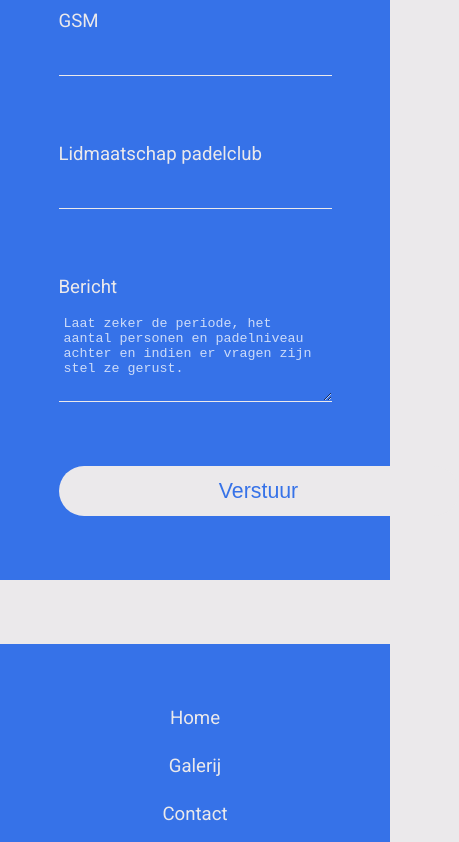
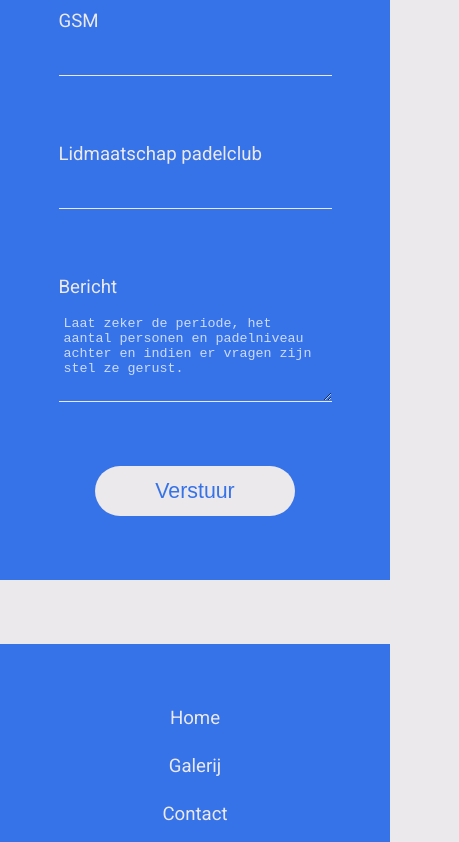
Before and after one commit to Sam-Hoeterickx/PlayPadelPortugal, a plain HTML site: page contact.html in a window 390 px wide. Shown: the part 823-1665 px from the top of the page, 459 px wide, since content can reach past the window. Drawn offline with nearby package versions, Linux system fonts and the light colour scheme; a web font is replaced by a local one.

Commit message:
Fixed sendbutton size for mobile

```diff
--- a/style.css
+++ b/style.css
@@ -629,4 +629,16 @@ section.contact-sheet h2{
     section.contact-sheet h2{
         font-size: 16pt
     }
+    #submitbutton{
+        width: 200px;
+        margin: 0 auto;
+
+        border: none;
+        border-radius: 25px;
+        background-color: var(--accent-color) ;
+        color: var(--main-color);
+        font-size: 16pt;
+        font-family: var(--secundary-font);
+        height: 50px;
+    }
 }
```
